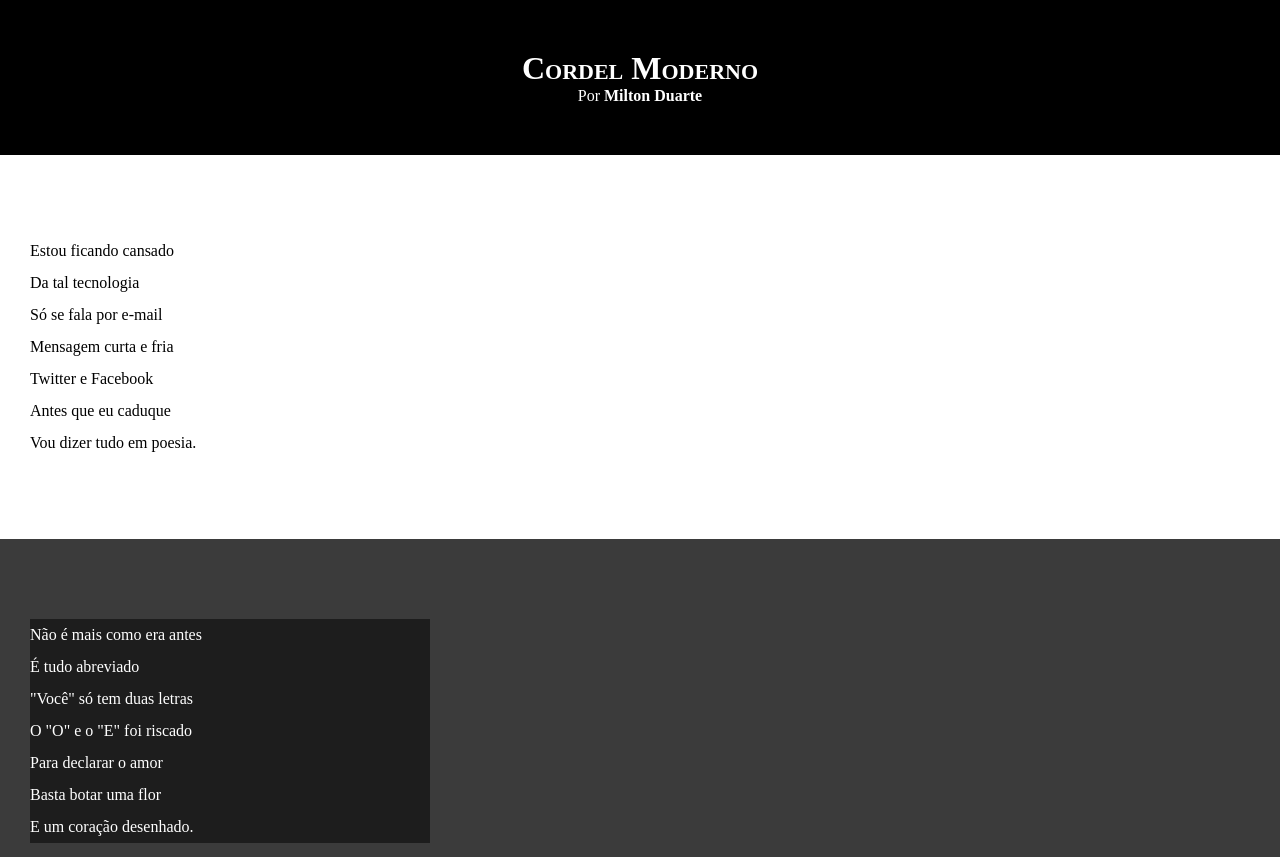
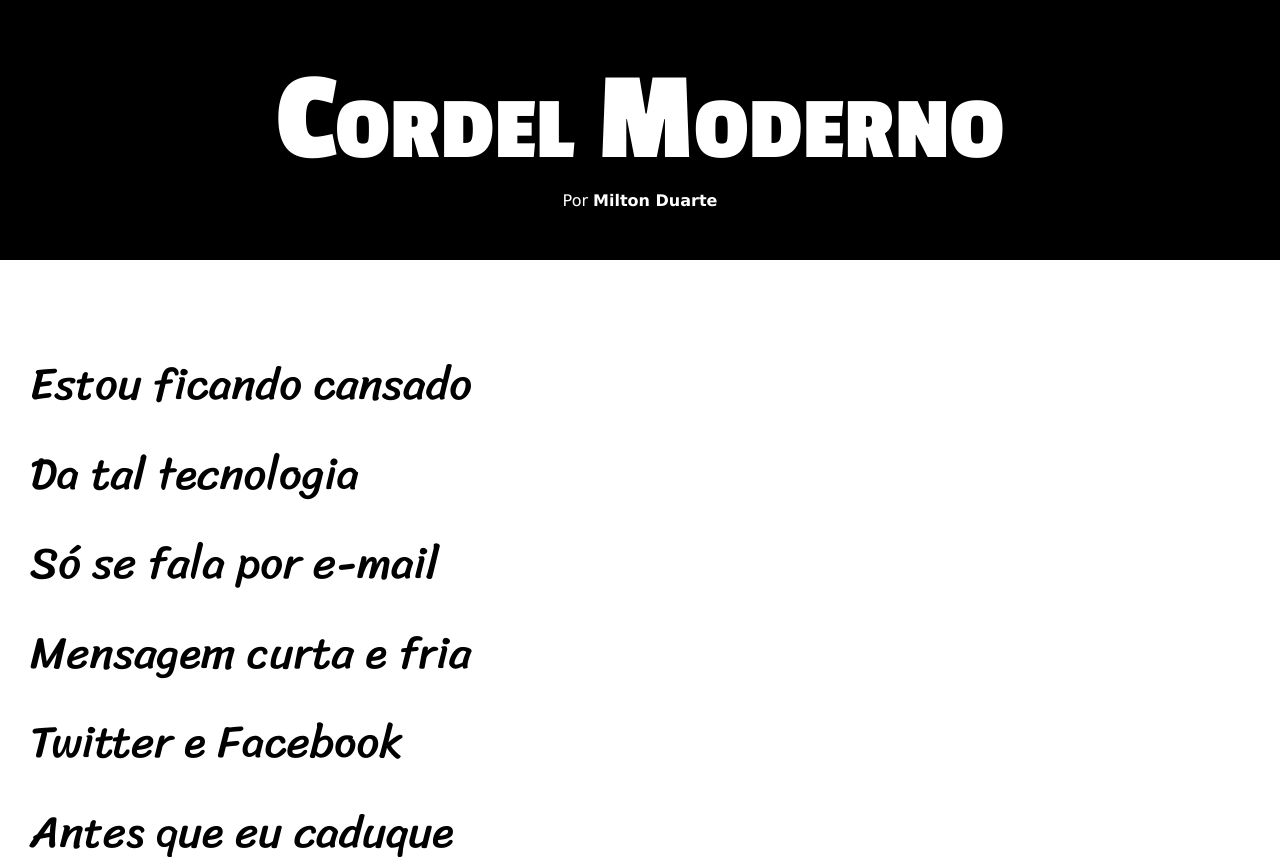
Before and after one commit to GuilhermeAApolinario/html-css, a plain HTML site: page desafio/Modulo 1/D012/index.html in a window 1280 px wide. Shown: the top 857 px of the page. Drawn offline with Linux system fonts and the light colour scheme.

Commit message:
Update style.css

```diff
--- a/desafio/Modulo 1/D012/estilo/style.css
+++ b/desafio/Modulo 1/D012/estilo/style.css
@@ -1,13 +1,25 @@
 @charset "UTF-8";
+
+@import url('https://fonts.googleapis.com/css2?family=Passion+One:wght@400;700;900&family=Sriracha&display=swap');
+
+@import url('https://fonts.googleapis.com/css2?family=Sriracha&display=swap');
+
+:root{
+    --fonte1: verdana, Geneva, Tahoma, sans-serif;
+    --fonte2: "Passion One", serif ;
+    --fonte3: "Sriracha", serif ;
+}
 
 * {
     padding: 0px;
     margin: 0px;
+    font-size: 1em;
 }
 
 html, body {
     min-width: 100vh;
     background-color: darkgray;
+    font-family: var(--fonte1);
 }
 
 header {
@@ -22,6 +34,9 @@ header > h1 {
     text-transform: uppercase;
     */
     font-variant: small-caps; /* Deixa em maiúsculo mas com as primeiras letras maiores */
+    font-family: var(--fonte2);
+    font-size: 10vw;
+
 }
 
 header > p {
@@ -43,6 +58,9 @@ section{
     padding-bottom: 10vh;
     line-height: 2em;
     padding-left: 30px;
+
+    font-family: var(--fonte3);
+    font-size: 3.5vw;
 }
 
 section.normal{
@@ -56,7 +74,7 @@ section.imagem{
 }
 
 section.imagem > p {
-    width: 400px;
+    display: inline-block;
     background-color: rgba(0, 0, 0, 0.507);
 }
 footer{
```
